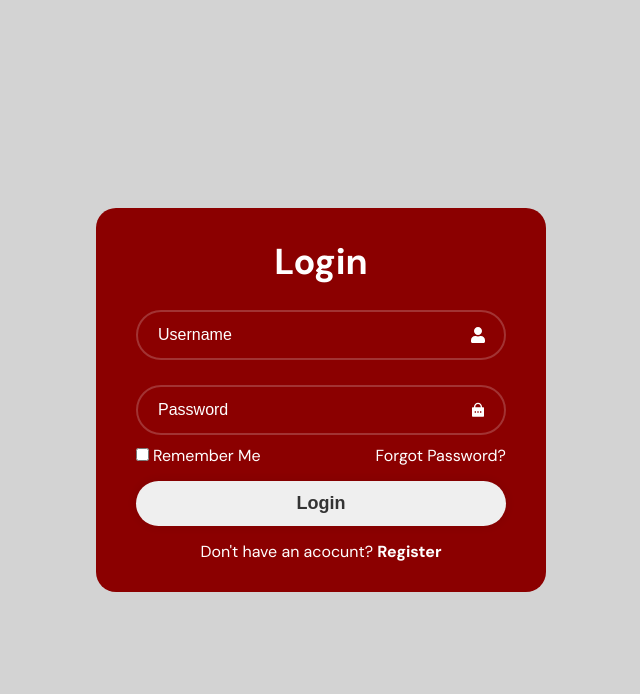
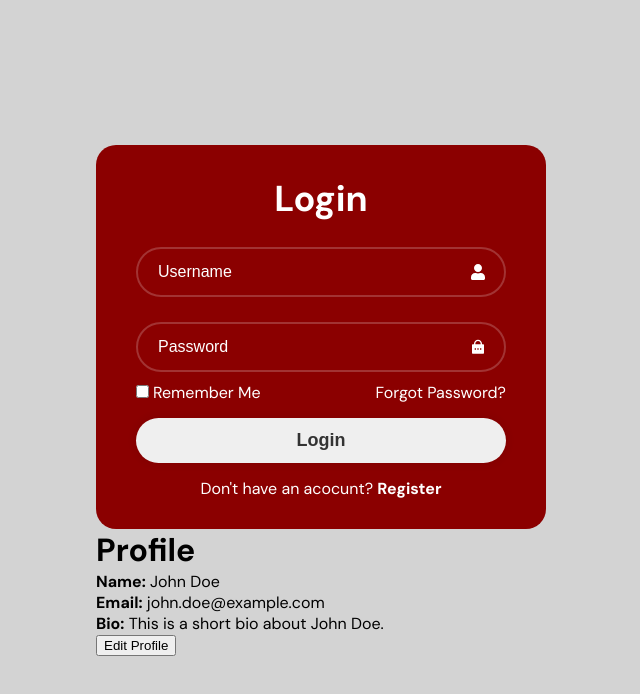
Before and after one commit to vincent-wat/flowban, a React (Create React App) app in the folder frontend/: page / in a window 1280 px wide. Shown: the top 694 px of the page, without its empty margins (319-959 px from the left). Built offline with nearby package versions, Linux system fonts and the light colour scheme.

Commit message:
created edit user page

```diff
--- a/frontend/src/App.js
+++ b/frontend/src/App.js
@@ -1,9 +1,11 @@
 import LoginPage from './Components/Login/LoginPage.jsx';
+import Profile from './Components/Login/Profile/EditUser.js';
 
 function App() {
   return (
     <div>
       <LoginPage/>
+      <Profile/>
     </div>
   );
 }
--- /dev/null
+++ b/frontend/src/Components/Login/Profile/EditUser.js
@@ -0,0 +1,76 @@
+import React, { useState } from 'react';
+
+function Profile() {
+  // Hardcoded user values
+  const [profile, setProfile] = useState({
+    name: "John Doe",
+    email: "john.doe@example.com",
+    bio: "This is a short bio about John Doe.",
+  });
+
+  const [isEditing, setIsEditing] = useState(false);
+
+  // Handle input changes
+  const handleChange = (e) => {
+    const { name, value } = e.target;
+    setProfile({
+      ...profile,
+      [name]: value,
+    });
+  };
+
+  // Toggle between view and edit mode
+  const toggleEdit = () => {
+    setIsEditing(!isEditing);
+  };
+
+  return (
+    <div>
+      <h1>Profile</h1>
+
+      {isEditing ? (
+        <div>
+          <label>
+            Name:
+            <input
+              type="text"
+              name="name"
+              value={profile.name}
+              onChange={handleChange}
+            />
+          </label>
+          <br />
+          <label>
+            Email:
+            <input
+              type="email"
+              name="email"
+              value={profile.email}
+              onChange={handleChange}
+            />
+          </label>
+          <br />
+          <label>
+            Bio:
+            <textarea
+              name="bio"
+              value={profile.bio}
+              onChange={handleChange}
+            />
+          </label>
+          <br />
+          <button onClick={toggleEdit}>Save</button>
+        </div>
+      ) : (
+        <div>
+          <p><strong>Name:</strong> {profile.name}</p>
+          <p><strong>Email:</strong> {profile.email}</p>
+          <p><strong>Bio:</strong> {profile.bio}</p>
+          <button onClick={toggleEdit}>Edit Profile</button>
+        </div>
+      )}
+    </div>
+  );
+}
+
+export default Profile;
```
